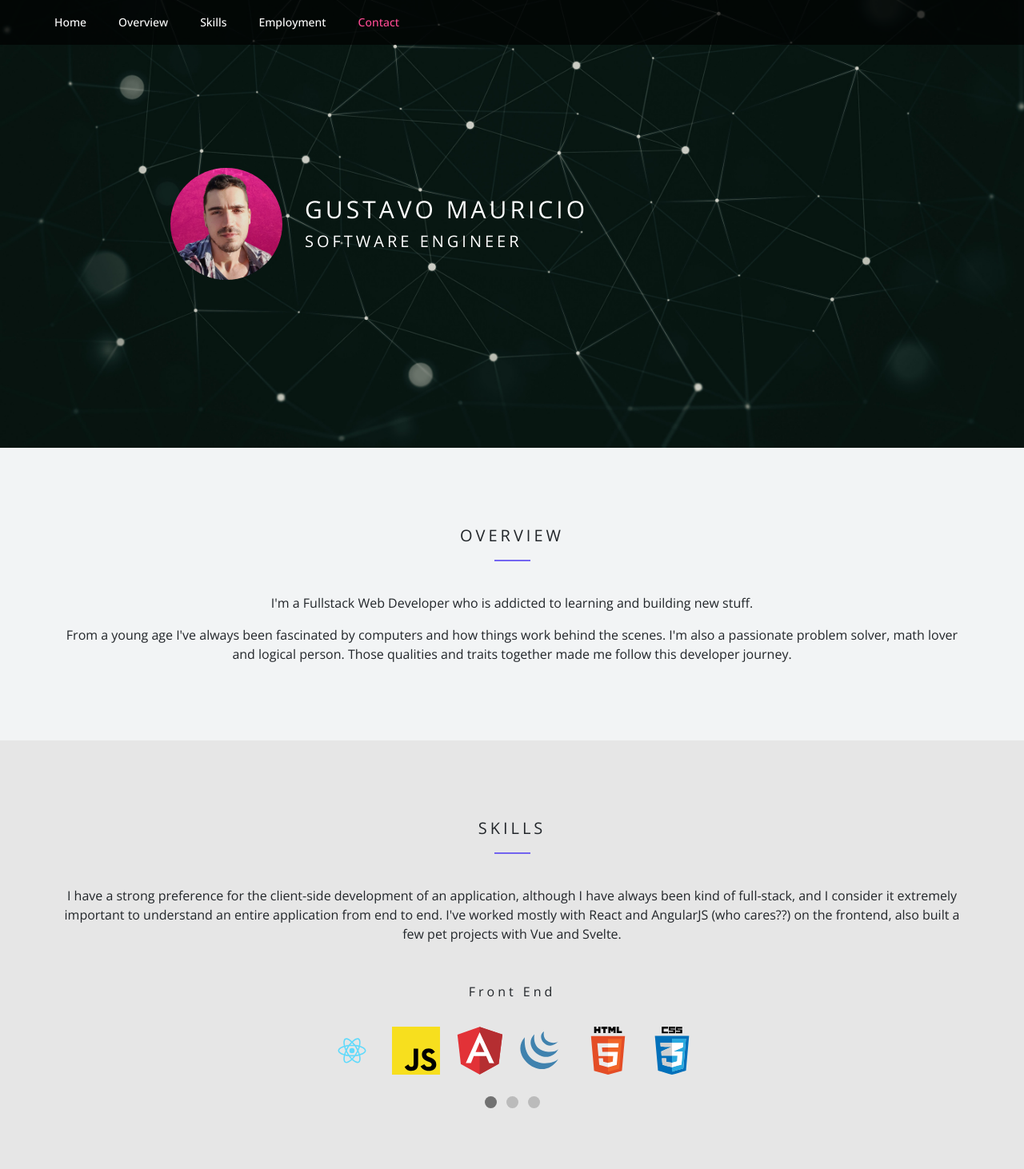
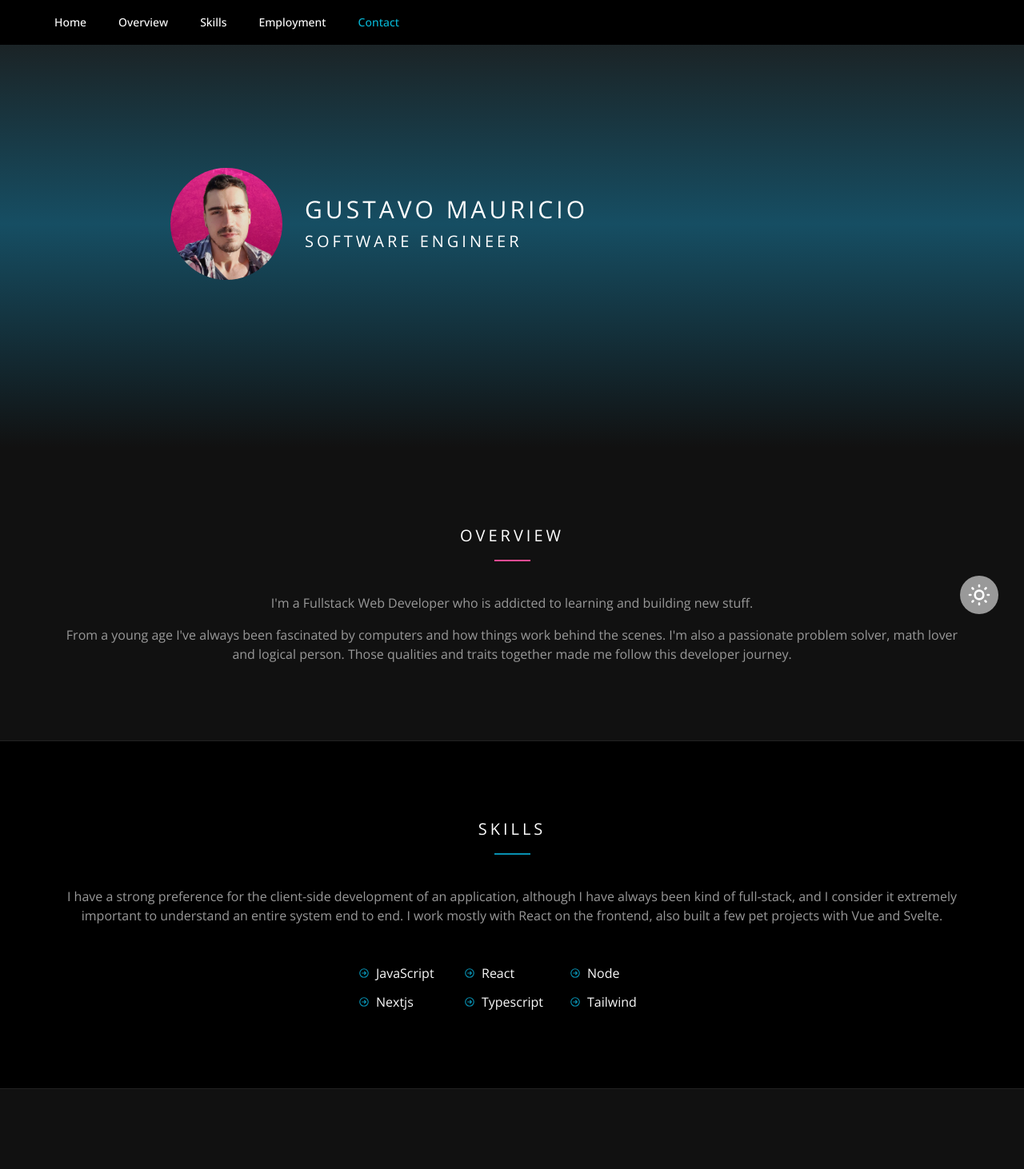
Before and after one commit to gustavomauricio/gmauricio-site, a Next.js app: page / in a window 1280 px wide. Shown: the top 1462 px of the page at 80% size. Built offline with nearby package versions, Linux system fonts and the light colour scheme.

Commit message:
dark theme (#3)
* dark theme initial revamp

* style: hero section tweaks

* style: center skills list

* style: minor spacing adjustments

* feat: dark/white theme toggler

* fix: text color white theme

* remove duplicated employment entries

```diff
--- a/components/Navbar.tsx
+++ b/components/Navbar.tsx
@@ -83,8 +83,9 @@ const Navbar = () => {
       as="nav"
       className={cn(
         isScrolled
-          ? "text-black bg-white fixed"
-          : "text-white bg-black bg-opacity-70 absolute",
+          ? "text-black bg-white dark:bg-[#444] fixed"
+          : "text-white dark:bg-black bg-opacity-70 absolute",
+        "dark:text-white",
         "top-0 right-0 left-0 z-40"
       )}
     >
@@ -127,8 +128,8 @@ const Navbar = () => {
                         }}
                         className={cn(
                           item.current
-                            ? "text-pink-400"
-                            : "hover:text-pink-400",
+                            ? "text-cyan-500"
+                            : "hover:text-cyan-500",
                           "px-3 py-2 rounded-md text-sm font-medium transition-colors duration-500"
                         )}
                         aria-current={item.current ? "page" : undefined}
@@ -154,7 +155,7 @@ const Navbar = () => {
                     handleAnchorClick(e, item.href);
                   }}
                   className={cn(
-                    item.current ? "text-pink-400" : "hover:text-pink-400",
+                    item.current ? "text-cyan-500" : "hover:text-cyan-500",
                     "block px-3 py-2 rounded-md text-base font-medium"
                   )}
                   aria-current={item.current ? "page" : undefined}
--- a/components/SkillsCarousel.tsx
+++ /dev/null
@@ -1,159 +0,0 @@
-import React, { useState } from "react";
-import Image from "next/image";
-import { useSwipeable, LEFT, RIGHT } from "react-swipeable";
-
-const SKILL_GROUPS_COUNT = 3;
-
-const Skills = () => {
-  const [currentIndex, setCurrentIndex] = useState(0);
-
-  const handlers = useSwipeable({
-    onSwiped: (eventData) => {
-      const { dir } = eventData;
-
-      if (dir === RIGHT) {
-        if (currentIndex !== 0) {
-          setCurrentIndex((s) => s - 1);
-        }
-      } else if (dir === LEFT) {
-        if (currentIndex !== SKILL_GROUPS_COUNT - 1) {
-          setCurrentIndex((s) => s + 1);
-        }
-      }
-    },
-  });
-
-  const contentToRender = () => {
-    if (currentIndex === 0) {
-      return (
-        <div id="frontend" className="w-full text-center">
-          <h6 className="tracking-widest mb-2">Front End</h6>
-          <div className="skills-list py-6">
-            <Image
-              src="/img/icons/react-logo.svg"
-              height={60}
-              width={60}
-              alt="react"
-            />
-            <Image
-              src="/img/icons/js-logo.svg"
-              height={60}
-              width={60}
-              alt="js"
-            />
-            <Image
-              src="/img/icons/angular-logo.svg"
-              height={60}
-              width={60}
-              alt="angular"
-            />
-            <Image
-              src="/img/icons/jquery-logo.svg"
-              height={60}
-              width={60}
-              alt="jquery"
-            />
-            <Image
-              src="/img/icons/html-logo.svg"
-              height={60}
-              width={60}
-              alt="html"
-            />
-            <Image
-              src="/img/icons/css-logo.svg"
-              height={60}
-              width={60}
-              alt="css"
-            />
-          </div>
-        </div>
-      );
-    } else if (currentIndex === 1) {
-      return (
-        <div id="backend" className="w-full text-center">
-          <h6 className="tracking-widest mb-2">Back End</h6>
-          <div className="skills-list py-6">
-            <Image
-              src="/img/icons/node-logo.svg"
-              height={60}
-              width={60}
-              alt="node"
-            />
-            <Image
-              src="/img/icons/express.svg"
-              height={60}
-              width={60}
-              alt="express"
-            />
-            <Image
-              src="/img/icons/php-logo.svg"
-              height={60}
-              width={60}
-              alt="php"
-            />
-            <Image
-              src="/img/icons/laravel.svg"
-              height={60}
-              width={60}
-              alt="laravel"
-            />
-            <Image
-              src="/img/icons/dotnet-logo.svg"
-              height={60}
-              width={60}
-              alt=".net"
-            />
-          </div>
-        </div>
-      );
-    }
-
-    return (
-      <div id="database" className="w-full text-center">
-        <h6 className="tracking-widest mb-2">Database</h6>
-        <div className="skills-list py-6">
-          <Image
-            src="/img/icons/mysql-logo.svg"
-            height={60}
-            width={60}
-            alt="mysql"
-          />
-          <Image
-            src="/img/icons/mongodb-logo.svg"
-            height={60}
-            width={60}
-            alt="mongodb"
-          />
-          <Image
-            src="/img/icons/sqlserver-logo.svg"
-            height={60}
-            width={60}
-            alt="sqlserver"
-          />
-        </div>
-      </div>
-    );
-  };
-
-  return (
-    <div id="skills-car" className="flex mt-12 flex-col" {...handlers}>
-      {contentToRender()}
-      <div className="w-full text-center">
-        <span
-          className={`dot ${currentIndex === 0 ? "active" : ""}`}
-          onClick={() => setCurrentIndex(0)}
-        />
-        <span
-          className={`dot ${currentIndex === 1 ? "active" : ""}`}
-          onClick={() => setCurrentIndex(1)}
-        />
-        <span
-          className={`dot ${currentIndex === 2 ? "active" : ""}`}
-          onClick={() => setCurrentIndex(2)}
-        />
-      </div>
-    </div>
-  );
-};
-
-export default Skills;
--- a/constants.ts
+++ b/constants.ts
@@ -35,7 +35,7 @@ export const EMPLOYMENT_HISTORY = [
     date: "2017 - 2018",
   },
   {
-    company: "Cook4me / Squad IT / Viagens Abreu",
+    company: "Cook4me",
     role: "Full-stack Developer",
     date: "2017",
   },
--- a/pages/index.tsx
+++ b/pages/index.tsx
@@ -2,14 +2,19 @@ import { useEffect, useState } from "react";
 import type { NextPage } from "next";
 import Head from "next/head";
 import Image from "next/image";
+import {
+  ArrowCircleRightIcon,
+  SunIcon,
+  MoonIcon,
+} from "@heroicons/react/outline";
 
 import Navbar from "components/Navbar";
 import SubmitForm from "components/SubmitForm";
-import SkillsCarousel from "components/SkillsCarousel";
 import Footer from "components/Footer";
 import { EMPLOYMENT_HISTORY, NAME_FINAL } from "../constants";
 
 const Home: NextPage = () => {
+  const [theme, setTheme] = useState("dark");
   const [name, setName] = useState("");
 
   useEffect(() => {
@@ -24,7 +29,7 @@ const Home: NextPage = () => {
   }, []);
 
   return (
-    <>
+    <div className={theme}>
       <Head>
         {/* <title>Create Next App</title>
         <meta name="description" content="Generated by create next app" />*/}
@@ -36,10 +41,22 @@ const Home: NextPage = () => {
 
       <Navbar />
 
-      <main className="main-contender">
+      <main className=" dark:text-[#999] bg-[#f2f4f5] transition-all duration-500">
+        <button
+          className="fixed bottom-0 right-0 -translate-x-8 -translate-y-8 bg-[#111] dark:bg-[#999] text-white dark:text-white rounded-full p-2"
+          onClick={() =>
+            theme === "dark" ? setTheme("light") : setTheme("dark")
+          }
+        >
+          {theme === "dark" ? (
+            <SunIcon height={32} />
+          ) : (
+            <MoonIcon height={32} />
+          )}
+        </button>
         <section
           id="home"
-          className="home-section text-white flex items-center h-screen md:h-[70vh]"
+          className="text-white flex items-center h-screen md:h-[70vh] bg-gradient-to-b from-stone-900 via-cyan-900 dark:to-[#111] to-gray-200"
         >
           <div className="container max-w-6xl px-4 mx-auto">
             <div className="flex justify-center gap-7 flex-col md:flex-row">
@@ -63,10 +80,13 @@ const Home: NextPage = () => {
             </div>
           </div>
         </section>
-        <section className="py-24" id="overview">
+        <section
+          className="py-24 bg-gray-200 dark:bg-[#111] border-b-[1px] boder-[#888] dark:border-[#222]"
+          id="overview"
+        >
           <div className="container max-w-6xl px-4 mx-auto">
             <div>
-              <h5 className="tracking-widest uppercase text-center text-xl">
+              <h5 className="tracking-widest uppercase text-center text-xl dark:text-white">
                 Overview
               </h5>
               <hr className="mb-10" />
@@ -83,60 +103,109 @@ const Home: NextPage = () => {
             </div>
           </div>
         </section>
-        <section className="py-24 bg-gray-200" id="skills">
+        <section
+          className="py-24 dark:bg-black border-b-[1px] boder-[#888] dark:border-[#222]"
+          id="skills"
+        >
           <div className="container max-w-6xl px-4 mx-auto">
-            <h5 className="tracking-widest uppercase text-center text-xl">
+            <h5 className="tracking-widest uppercase text-center text-xl dark:text-white">
               Skills
             </h5>
-            <hr className="mb-10" />
+            <hr className="mb-10 border-cyan-600" />
             <p className="text-center">
               I have a strong preference for the client-side development of an
               application, although I have always been kind of full-stack, and I
-              consider it extremely important to understand an entire
-              application from end to end. I've worked mostly with React and
-              AngularJS (who cares??) on the frontend, also built a few pet
-              projects with Vue and Svelte.
+              consider it extremely important to understand an entire system end
+              to end. I work mostly with React on the frontend, also built a few
+              pet projects with Vue and Svelte.
             </p>
-            <SkillsCarousel />
+            <ul className="grid grid-cols-3 gap-3 max-w-sm mt-12 px-4 sm:px-0 mx-auto dark:text-[#FAFAFA]">
+              <li>
+                <div className="flex items-center gap-2">
+                  <ArrowCircleRightIcon className="text-cyan-600" height={14} />
+                  JavaScript
+                </div>
+              </li>
+              <li>
+                <div className="flex items-center gap-2">
+                  <ArrowCircleRightIcon className="text-cyan-600" height={14} />
+                  React
+                </div>
+              </li>
+              <li>
+                <div className="flex items-center gap-2">
+                  <ArrowCircleRightIcon className="text-cyan-600" height={14} />
+                  Node
+                </div>
+              </li>
+              <li>
+                <div className="flex items-center gap-2">
+                  <ArrowCircleRightIcon className="text-cyan-600" height={14} />
+                  Nextjs
+                </div>
+              </li>
+              <li>
+                <div className="flex items-center gap-2">
+                  <ArrowCircleRightIcon className="text-cyan-600" height={14} />
+                  Typescript
+                </div>
+              </li>
+              <li>
+                <div className="flex items-center gap-2">
+                  <ArrowCircleRightIcon className="text-cyan-600" height={14} />
+                  Tailwind
+                </div>
+              </li>
+            </ul>
           </div>
         </section>
-        <section className="py-24" id="employment">
+        <section
+          className="py-24 bg-gray-200 dark:bg-[#111] border-b-[1px] boder-[#888] dark:border-[#222]"
+          id="employment"
+        >
           <div className="container max-w-6xl px-4 mx-auto">
             <div className="w-full">
-              <h5 className="tracking-widest uppercase text-center text-xl">
+              <h5 className="tracking-widest uppercase text-center text-xl dark:text-white">
                 Employment
               </h5>
               <hr className="mb-10" />
               {EMPLOYMENT_HISTORY.map((entry) => (
                 <div className="py-4" key={entry.company}>
                   <div className="flex justify-between mb-1">
-                    <h6 className="uppercase tracking-wide font-semibold">
+                    <h6 className="uppercase tracking-wide font-semibold dark:text-white">
                       {entry.company}
                     </h6>
-                    <h6 className="text-sm">{entry.date}</h6>
+                    <h6 className="text-sm dark:theme-white">{entry.date}</h6>
                   </div>
                   <p className="text-xs">{entry.role}</p>
-                  <hr className="opacity-20 max-w-full" />
+                  <hr className="opacity-20 max-w-full border-[#555]" />
                 </div>
               ))}
             </div>
           </div>
         </section>
-        <section className="py-24 bg-gray-200" id="contact">
+        <section
+          className="py-24 dark:bg-black border-b-[1px] boder-[#888] dark:border-[#222]"
+          id="contact"
+        >
           <div className="container max-w-6xl px-4 mx-auto">
             <div className="w-full mb-3">
-              <h5 className="tracking-widest uppercase text-center text-xl">
+              <h5 className="tracking-widest uppercase text-center text-xl dark:text-white">
                 Contact
               </h5>
-              <hr className="mb-10" />
+              <hr className="mb-10 border-cyan-600" />
+              <p className="text-center md:px-12 mb-8">
+                Although I’m not currently looking for any new opportunities, my
+                inbox is always open. Whether you have a question or just want
+                to say hi, I’ll try my best to get back to you!
+              </p>
               <SubmitForm />
             </div>
           </div>
         </section>
       </main>
-
-      <Footer />
-    </>
+      <Footer className="dark:bg-[#111]" />
+    </div>
   );
 };
 
--- a/styles/style.css
+++ b/styles/style.css
@@ -11,21 +11,13 @@
 body {
   font-family: Open Sans, sans-serif !important;
   -webkit-font-smoothing: antialiased;
-  background-color: #f2f4f5;
-  color: #212529;
-}
-
-.home-section {
-  background-image: url(/img/bg-landing.jpg);
-  background-position: bottom;
-  background-size: cover;
 }
 
 hr {
   max-width: 45px;
   border: 0;
   border-top: 2px solid;
-  border-color: #5643f2cc;
+  border-color: #ff4b94;
   margin: 1rem auto;
 }
 
--- a/tailwind.config.js
+++ b/tailwind.config.js
@@ -1,5 +1,6 @@
 /** @type {import('tailwindcss').Config} */
 module.exports = {
+  darkMode: "class",
   content: [
     "./pages/**/*.{js,ts,jsx,tsx}",
     "./components/**/*.{js,ts,jsx,tsx}",
```
Also changed, not shown: components/Footer.tsx (+4 -3 lines), components/SubmitForm.tsx (+10 -8 lines).
